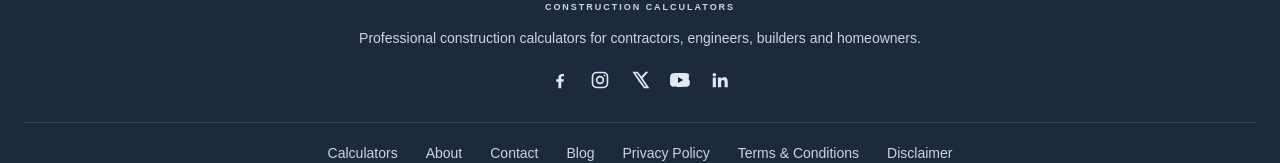
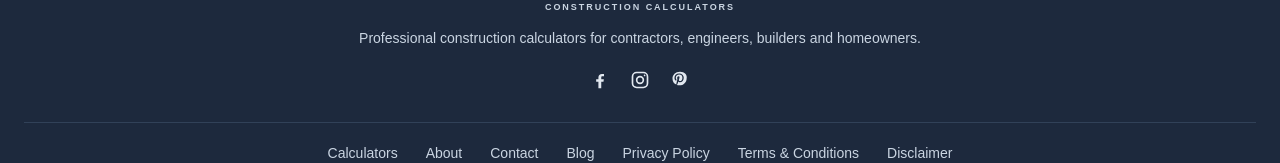
Before and after one commit to km7max-cmd/cornerspan, a Next.js app: page /privacy in a window 1280 px wide. Shown: the part 3596-3759 px from the top of the page. Built offline with nearby package versions, Linux system fonts and the light colour scheme.

Commit message:
Refactor social media icons and links in Footer

```diff
--- a/components/Footer.tsx
+++ b/components/Footer.tsx
@@ -14,7 +14,12 @@ const links = [
 
 function FacebookIcon() {
   return (
-    <svg viewBox="0 0 24 24" className="h-5 w-5" fill="currentColor">
+    <svg
+      viewBox="0 0 24 24"
+      className="h-5 w-5"
+      fill="currentColor"
+      aria-hidden="true"
+    >
       <path d="M13.5 22v-8h2.7l.4-3h-3.1V9.1c0-.9.3-1.5 1.6-1.5h1.7V4.9c-.3 0-1.3-.1-2.5-.1-2.5 0-4.2 1.5-4.2 4.3V11H7.4v3h2.7v8h3.4Z" />
     </svg>
   );
@@ -28,6 +33,7 @@ function InstagramIcon() {
       fill="none"
       stroke="currentColor"
       strokeWidth="2"
+      aria-hidden="true"
     >
       <rect x="3" y="3" width="18" height="18" rx="5" />
       <circle cx="12" cy="12" r="4" />
@@ -42,36 +48,35 @@ function InstagramIcon() {
   );
 }
 
-function XIcon() {
+function PinterestIcon() {
   return (
-    <svg viewBox="0 0 24 24" className="h-5 w-5" fill="currentColor">
-      <path d="M18.9 2H22l-6.8 7.8L23.2 22h-6.3l-4.9-6.4L2.9 2h6.4l4.4 5.8L18.9 2Zm-1.1 17.9h1.7L8.3 4H6.5l11.3 15.9Z" />
-    </svg>
-  );
-}
-
-function YouTubeIcon() {
-  return (
-    <svg viewBox="0 0 24 24" className="h-5 w-5" fill="currentColor">
-      <path d="M23.5 6.2a3 3 0 0 0-2.1-2.1C19.5 3.6 12 3.6 12 3.6s-7.5 0-9.4.5A3 3 0 0 0 .5 6.2C0 8.1 0 12 0 12s0 3.9.5 5.8a3 3 0 0 0 2.1 2.1c1.9.5 9.4.5 9.4.5s7.5 0 9.4-.5a3 3 0 0 0 2.1-2.1c.5-1.9.5-5.8-.5-5.8s0-3.9-.5-5.8ZM9.6 15.6V8.4l6.3 3.6-6.3 3.6Z" />
-    </svg>
-  );
-}
-
-function LinkedInIcon() {
-  return (
-    <svg viewBox="0 0 24 24" className="h-5 w-5" fill="currentColor">
-      <path d="M5.2 3.5A2.2 2.2 0 1 1 5.2 7.9 2.2 2.2 0 0 1 5.2 3.5ZM3.3 9h3.8v11.7H3.3V9Zm6.2 0h3.6v1.6h.1c.5-.9 1.7-2 3.6-2 3.8 0 4.5 2.5 4.5 5.8v6.3h-3.8v-5.6c0-1.3 0-3-1.9-3s-2.2 1.4-2.2 2.9v5.7H9.5V9Z" />
+    <svg
+      viewBox="0 0 24 24"
+      className="h-5 w-5"
+      fill="currentColor"
+      aria-hidden="true"
+    >
+      <path d="M12 2C6.48 2 3 5.95 3 10.35c0 3.4 1.9 6.05 4.65 7.1-.06-.6-.01-1.32.15-1.9l1.08-4.57s-.27-.55-.27-1.37c0-1.28.74-2.23 1.66-2.23.78 0 1.16.58 1.16 1.28 0 .78-.5 1.95-.76 3.03-.22.91.46 1.65 1.35 1.65 1.62 0 2.87-1.71 2.87-4.18 0-2.19-1.57-3.72-3.81-3.72-2.6 0-4.12 1.95-4.12 3.96 0 .78.3 1.62.68 2.08.08.1.09.19.07.29l-.25 1.02c-.04.16-.13.2-.3.12-1.1-.51-1.79-2.1-1.79-3.39 0-2.76 2-5.3 5.76-5.3 3.02 0 5.37 2.15 5.37 5.03 0 3-1.89 5.42-4.51 5.42-.88 0-1.71-.46-2-1l-.54 2.07c-.2.76-.74 1.71-1.1 2.29.83.25 1.71.39 2.63.39 5.52 0 9-3.95 9-8.35C21 5.95 17.52 2 12 2Z" />
     </svg>
   );
 }
 
 const socials = [
-  { name: "Facebook", icon: <FacebookIcon /> },
-  { name: "Instagram", icon: <InstagramIcon /> },
-  { name: "X", icon: <XIcon /> },
-  { name: "YouTube", icon: <YouTubeIcon /> },
-  { name: "LinkedIn", icon: <LinkedInIcon /> },
+  {
+    name: "Facebook",
+    href: "https://www.facebook.com/cornerspan",
+    icon: <FacebookIcon />,
+  },
+  {
+    name: "Instagram",
+    href: "https://www.instagram.com/cornerspan/",
+    icon: <InstagramIcon />,
+  },
+  {
+    name: "Pinterest",
+    href: "https://www.pinterest.com/cornerspan/",
+    icon: <PinterestIcon />,
+  },
 ];
 
 export default function Footer() {
@@ -106,12 +111,18 @@ export default function Footer() {
 
           {/* Social Icons */}
 
-          <div className="mt-5 flex items-center justify-center gap-5">
+          <div
+            className="mt-5 flex items-center justify-center gap-5"
+            aria-label="CornerSpan social media"
+          >
             {socials.map((social) => (
               <a
                 key={social.name}
-                href="#"
-                aria-label={social.name}
+                href={social.href}
+                target="_blank"
+                rel="noopener noreferrer"
+                aria-label={`CornerSpan on ${social.name}`}
+                title={`CornerSpan on ${social.name}`}
                 className="text-slate-200 transition-all duration-200 hover:-translate-y-1 hover:text-blue-400"
               >
                 {social.icon}
```
